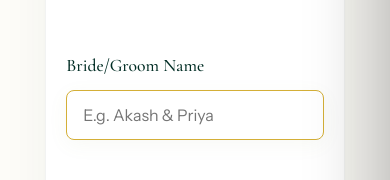
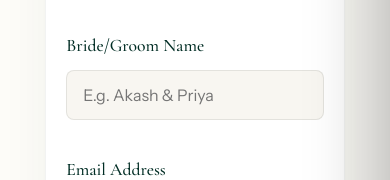
Before and after one commit to thelumoraweddings-netizen/the-lumora-weddings, a React (Vite) app in the folder client/: page /booking in a window 390 px wide. Shown: the part 257-437 px from the top of the page. Built offline with nearby package versions, Linux system fonts and the light colour scheme; no server answers; a web font is replaced by a local one.

Commit message:
Fix mobile responsiveness and date picker interaction for Book Us form

```diff
--- a/client/src/components/ConnectForm.css
+++ b/client/src/components/ConnectForm.css
@@ -6,8 +6,8 @@
   align-items: center;
   justify-content: center;
   position: relative;
-  overflow: hidden;
-  padding: 80px 20px;
+  overflow-y: auto; /* Allow scrolling for long forms */
+  padding: 120px 20px 80px; /* Increased top padding to avoid navbar overlap */
 }
 
 /* ── Fixed Progress Header ── */
@@ -214,8 +214,14 @@
 }
 
 .rmdp-mobile .rmdp-calendar {
-  width: 90vw !important;
-  max-width: 380px;
+  width: 95vw !important;
+  max-width: 360px;
+  z-index: 2000 !important;
+}
+
+/* Ensure the portal/modal is visible on top */
+.rmdp-mobile {
+  z-index: 2000 !important;
 }
 
 .rmdp-action-button {
@@ -376,6 +382,7 @@
 
   .form-card {
     padding: 30px 20px;
+    margin-bottom: 40px; /* Space for the bottom of the screen */
   }
 
   .card-header h2 {
--- a/client/src/components/ConnectForm.jsx
+++ b/client/src/components/ConnectForm.jsx
@@ -155,9 +155,14 @@ const ConnectForm = () => {
         toast.error(response.data.message || 'Something went wrong. Please try again.');
       }
     } catch (err) {
-      console.error('[Booking Error]', err);
+      console.error('[Booking Submit Failure]', {
+        message: err.message,
+        response: err.response?.data,
+        status: err.response?.status,
+        apiData
+      });
       const errorMessage = err.response?.data?.message || err.message || 'Connection error';
-      toast.error(`Error: ${errorMessage}. Please check your connection.`);
+      toast.error(`Submission failed: ${errorMessage}. Please check your connection.`);
     } finally {
       setLoading(false);
     }
@@ -199,7 +204,7 @@ const ConnectForm = () => {
                 <label>Bride/Groom Name</label>
                 <input
                   type="text" name="name" placeholder="E.g. Akash & Priya"
-                  value={formData.name} onChange={handleChange} autoFocus
+                  value={formData.name} onChange={handleChange}
                   className={errors.name ? 'input-error' : ''}
                 />
                 {errors.name && (
@@ -273,7 +278,7 @@ const ConnectForm = () => {
                   <label>Venue City</label>
                   <input
                     type="text" name="city" placeholder="E.g. Mumbai"
-                    value={formData.city} onChange={handleChange} autoFocus
+                    value={formData.city} onChange={handleChange}
                     className={errors.city ? 'input-error' : ''}
                   />
                   {errors.city && (
@@ -299,7 +304,11 @@ const ConnectForm = () => {
                       containerClassName="custom-container"
                       calendarPosition="bottom-center"
                       mobileButtons={[
-
+                        {
+                          label: "SET DATES",
+                          className: "rmdp-button rmdp-action-button",
+                          onClick: () => {}
+                        }
                       ]}
                       animations={[
 
```
